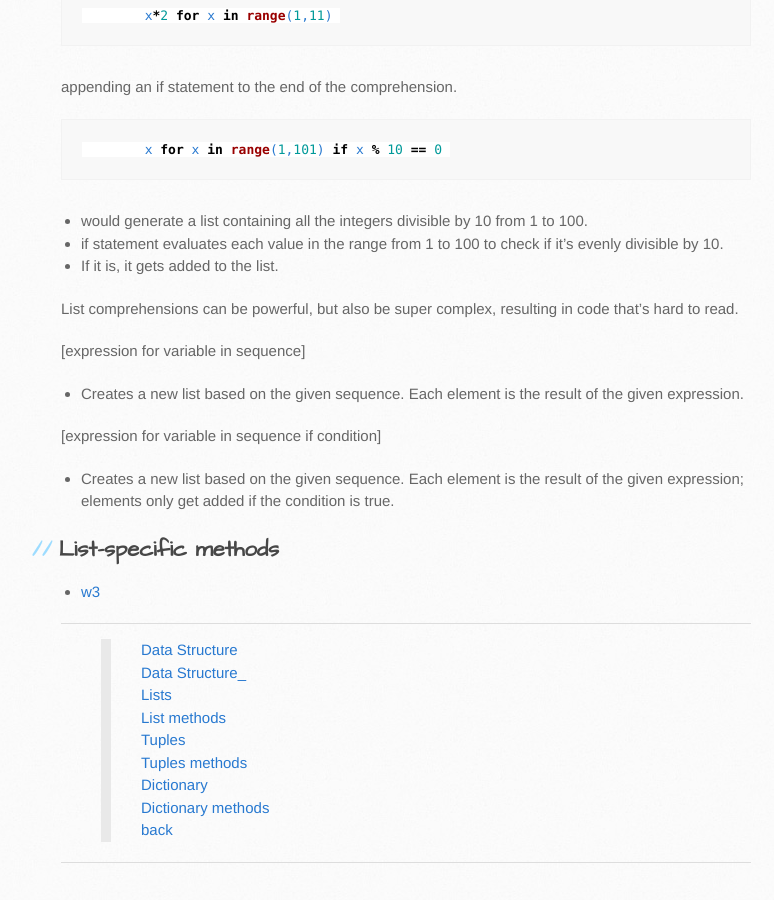
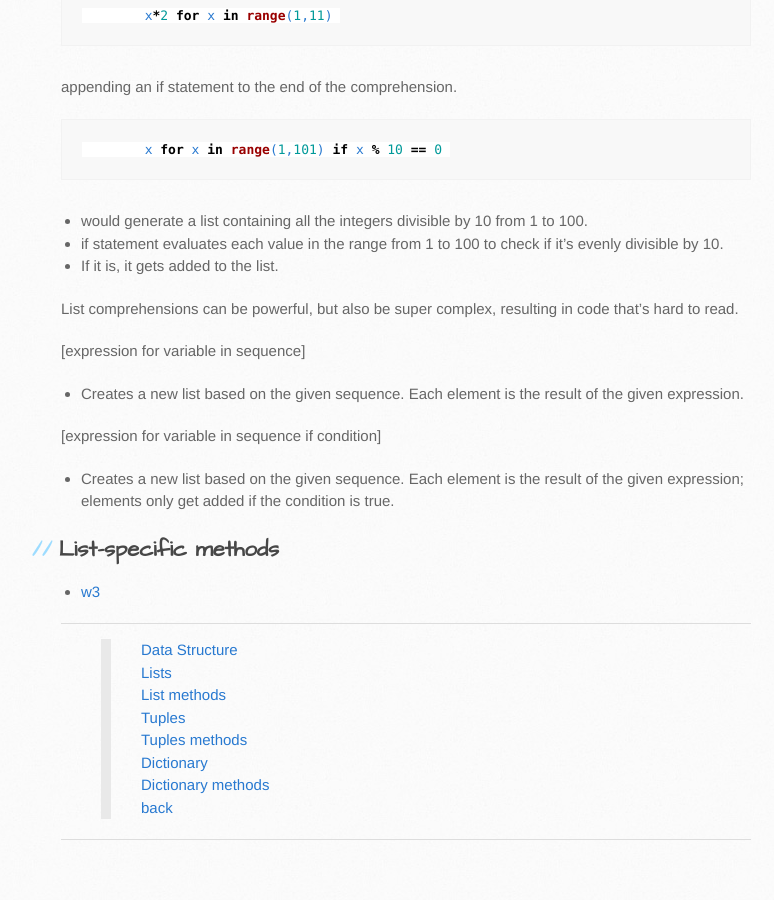
Before and after one commit to trumpfheller/trumpfheller.github.io, a Jekyll site: the page built from python/listmethods.md, in a window 1280 px wide and 900 px high, scrolled down 10372 px. Shown: the whole window, without its empty margins (99-873 px from the left). Built offline with Jekyll 4.4.1, drawn with Linux system fonts in a browser that asks for light colours; after the commit the page ends 11250 px from its top, so only the background shows below that.

Commit message:
Update listmethods.md

```diff
--- a/python/listmethods.md
+++ b/python/listmethods.md
@@ -468,7 +468,6 @@ List comprehensions can be powerful, but also be super complex, resulting in cod
 ***
 
 > [Data Structure](./datastructure.html) <br>
-> [Data Structure_](./datastructure00.html) <br>
 > [Lists](./lists.html) <br>
 > [List methods](./listmethods.html) <br>
 > [Tuples](./tuples.html) <br>
```
